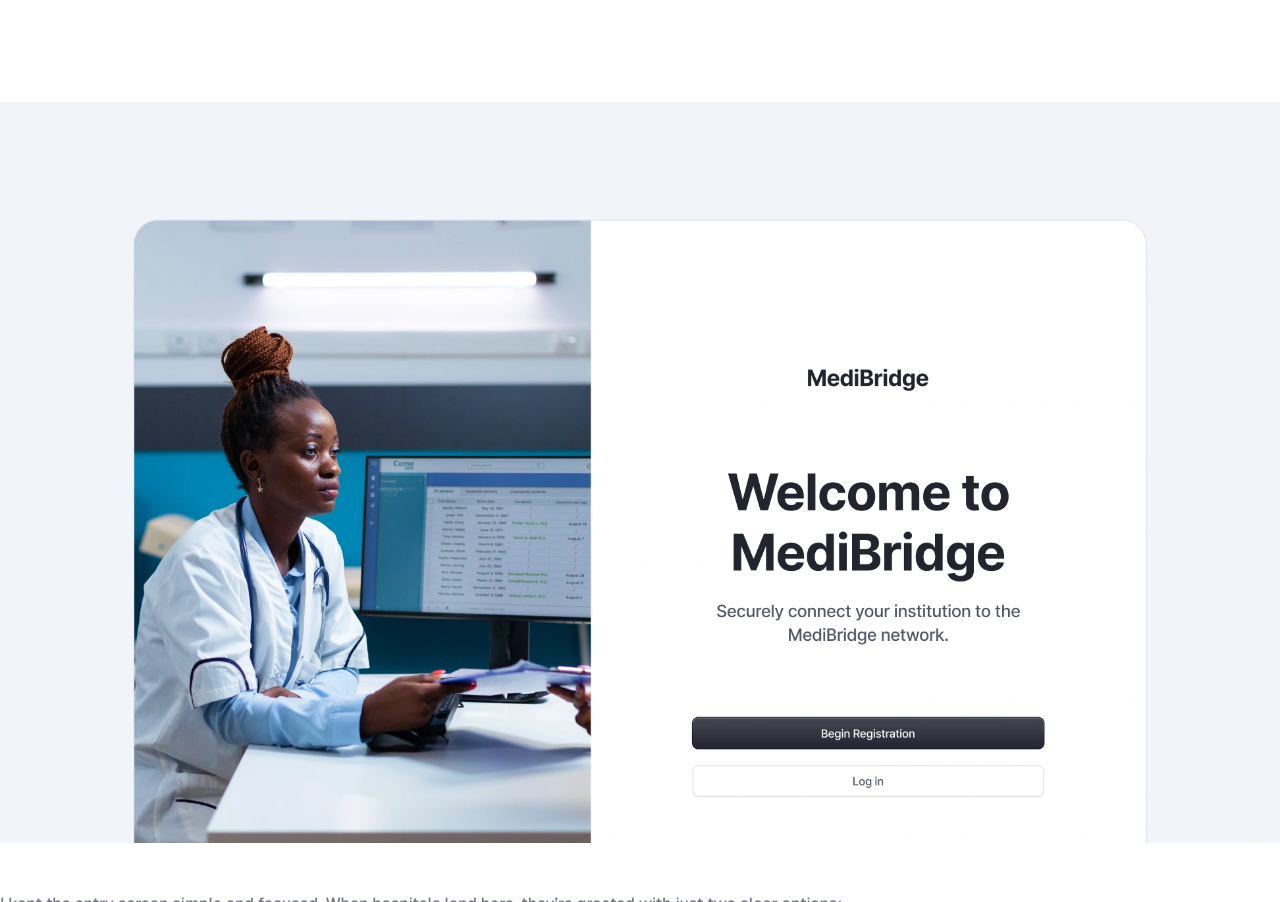
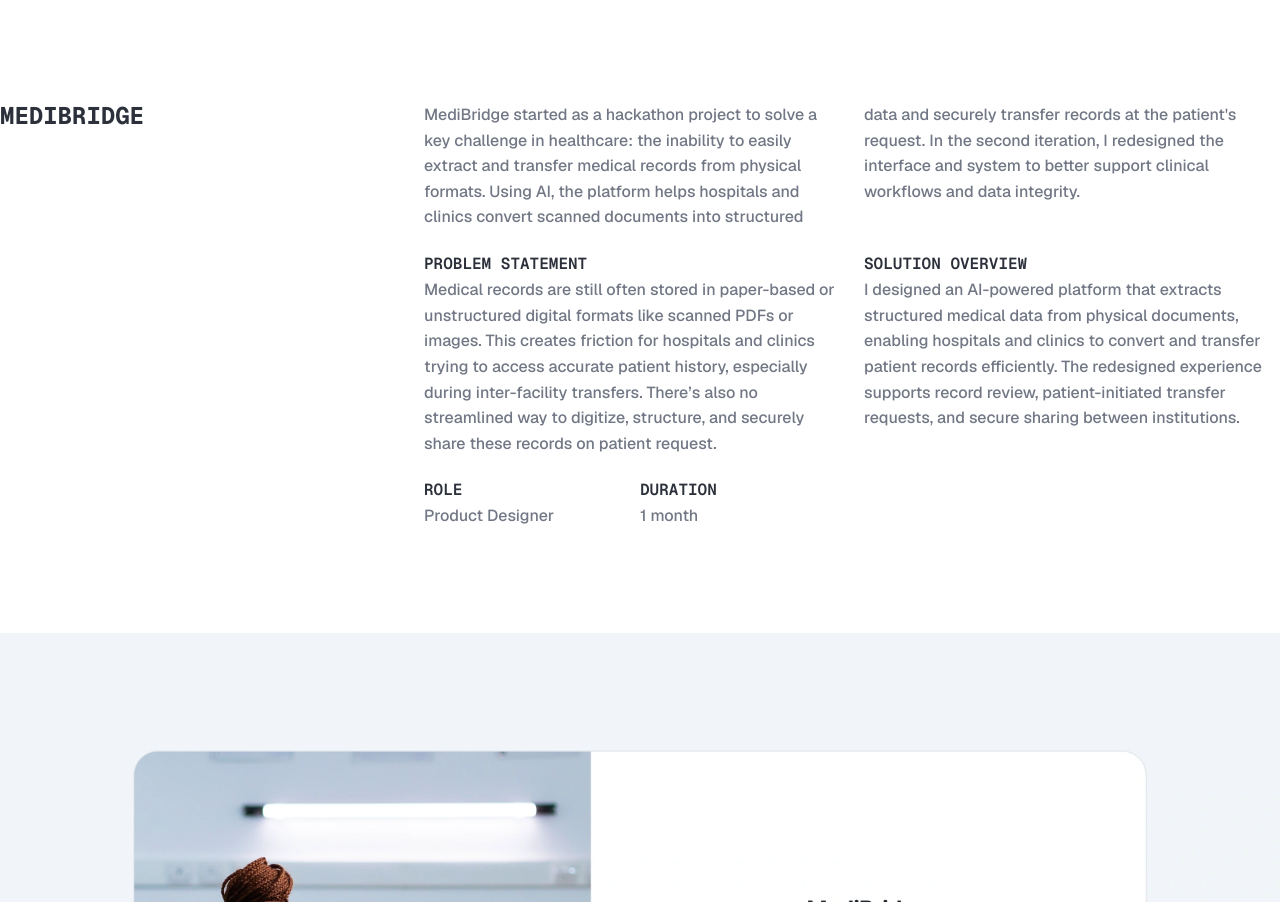
Before and after one commit to Chibuike-web/main-portfolio-v1, a React (Vite) app: page /medibridge in a window 1280 px wide. Shown: the part 1196-2098 px from the top of the page. Built offline with nearby package versions, Linux system fonts and the light colour scheme.

Commit message:
added overview section for medibridge page

```diff
--- a/src/pages/Medibridge.tsx
+++ b/src/pages/Medibridge.tsx
@@ -38,6 +38,64 @@ export default function Medibridge() {
 					className="w-full h-full object-cover"
 				/>
 			</figure>
+			<section className="flex flex-col md:flex-row gap-6">
+				<div className="row-span-3 font-secondary w-full max-w-[416px] text-gray-700 text-[20px] md:text-[24px] font-bold font-secondarys">
+					MEDIBRIDGE
+				</div>
+				<div className="grid grid-cols-1 sm:grid-cols-2 max-w-[856px] gap-6">
+					<p className="w-full font-medium text-[14px] md:text-[16px] text-gray-500 leading-[1.6]">
+						MediBridge started as a hackathon project to solve a key challenge in healthcare: the
+						inability to easily extract and transfer medical records from physical formats. Using
+						AI, the platform helps hospitals and clinics convert scanned documents into structured
+					</p>
+					<p className="w-full font-medium text-[14px] md:text-[16px] text-gray-500 leading-[1.6]">
+						data and securely transfer records at the patient's request. In the second iteration, I
+						redesigned the interface and system to better support clinical workflows and data
+						integrity.
+					</p>
+					<div className="w-full flex flex-col gap-[4px]">
+						<h3 className="text-[14px] md:text-[16px] text-gray-700 font-semibold font-secondary">
+							PROBLEM STATEMENT
+						</h3>
+						<p className="w-full font-medium text-[14px] md:text-[16px] text-gray-500 leading-[1.6]">
+							Medical records are still often stored in paper-based or unstructured digital formats
+							like scanned PDFs or images. This creates friction for hospitals and clinics trying to
+							access accurate patient history, especially during inter-facility transfers. There’s
+							also no streamlined way to digitize, structure, and securely share these records on
+							patient request.
+						</p>
+					</div>
+					<div className="w-full flex flex-col gap-[4px]">
+						<h3 className="text-[14px] md:text-[16px] text-gray-700 font-semibold font-secondary">
+							SOLUTION OVERVIEW
+						</h3>
+						<p className="w-full font-medium text-[14px] md:text-[16px] text-gray-500 leading-[1.6]">
+							I designed an AI-powered platform that extracts structured medical data from physical
+							documents, enabling hospitals and clinics to convert and transfer patient records
+							efficiently. The redesigned experience supports record review, patient-initiated
+							transfer requests, and secure sharing between institutions.
+						</p>
+					</div>
+					<div className="flex gap-4 items-start w-full">
+						<div className="w-full flex flex-col gap-[4px]">
+							<h3 className="text-[14px] md:text-[16px] text-gray-700 font-semibold font-secondary">
+								ROLE
+							</h3>
+							<p className="w-full font-medium text-[14px] md:text-[16px] text-gray-500 leading-[1.6]">
+								Product Designer
+							</p>
+						</div>
+						<div className="w-full flex flex-col gap-[4px]">
+							<h3 className="text-[14px] md:text-[16px] text-gray-700 font-semibold font-secondary">
+								DURATION
+							</h3>
+							<p className="w-full font-medium text-[14px] md:text-[16px] text-gray-500 leading-[1.6]">
+								1 month
+							</p>
+						</div>
+					</div>
+				</div>
+			</section>
 			<section className="mt-[52px] md:mt-[104px]">
 				<LazyImage
 					src={firstImage}
```
